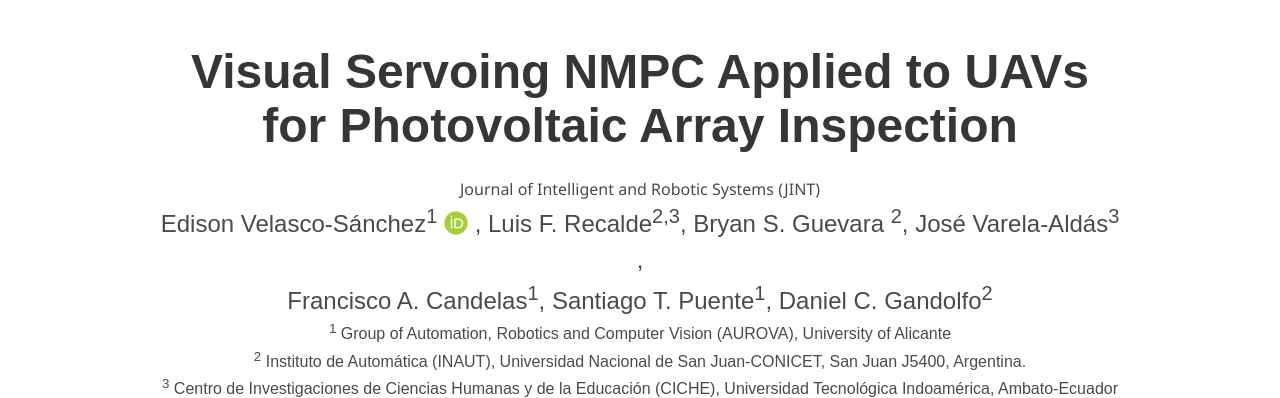
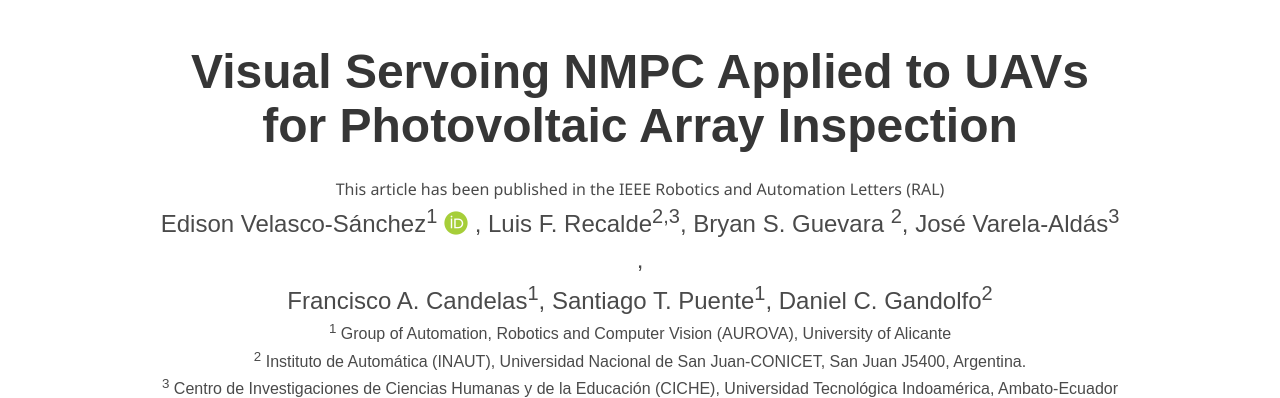
Before and after one commit to AUROVA-PROJECTS/visual-servo-NMPC_RAL-IROS, a plain HTML site: page index.html in a window 1280 px wide. Shown: the part 110-508 px from the top of the page. Drawn offline with nearby package versions, Linux system fonts and the light colour scheme; some icons are missing; a web font is replaced by a local one.

Commit message:
update RAL information

```diff
--- a/index.html
+++ b/index.html
@@ -73,7 +73,7 @@
         <div class="columns is-centered">
           <div class="column has-text-centered">
             <h1 class="title is-1 publication-title">Visual Servoing NMPC Applied to UAVs for Photovoltaic Array Inspection</h1>
-            <h1 class="center">Journal of Intelligent and Robotic Systems (JINT)</h1>
+            <h1 class="center">This article has been published in the IEEE Robotics and Automation Letters (RAL)</h1>
             <div class="is-size-4 publication-authors">
               <!-- Paper authors -->
              <span class="author-block">
```
